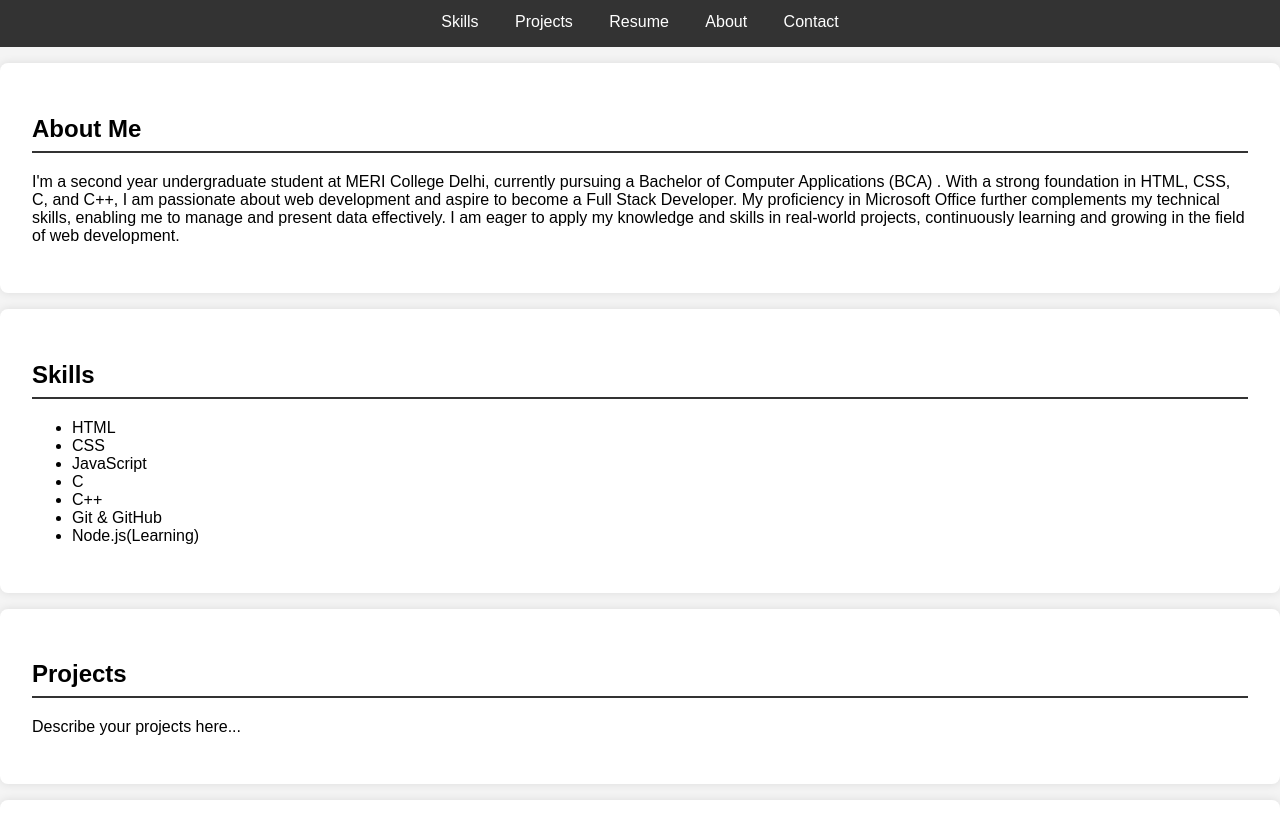
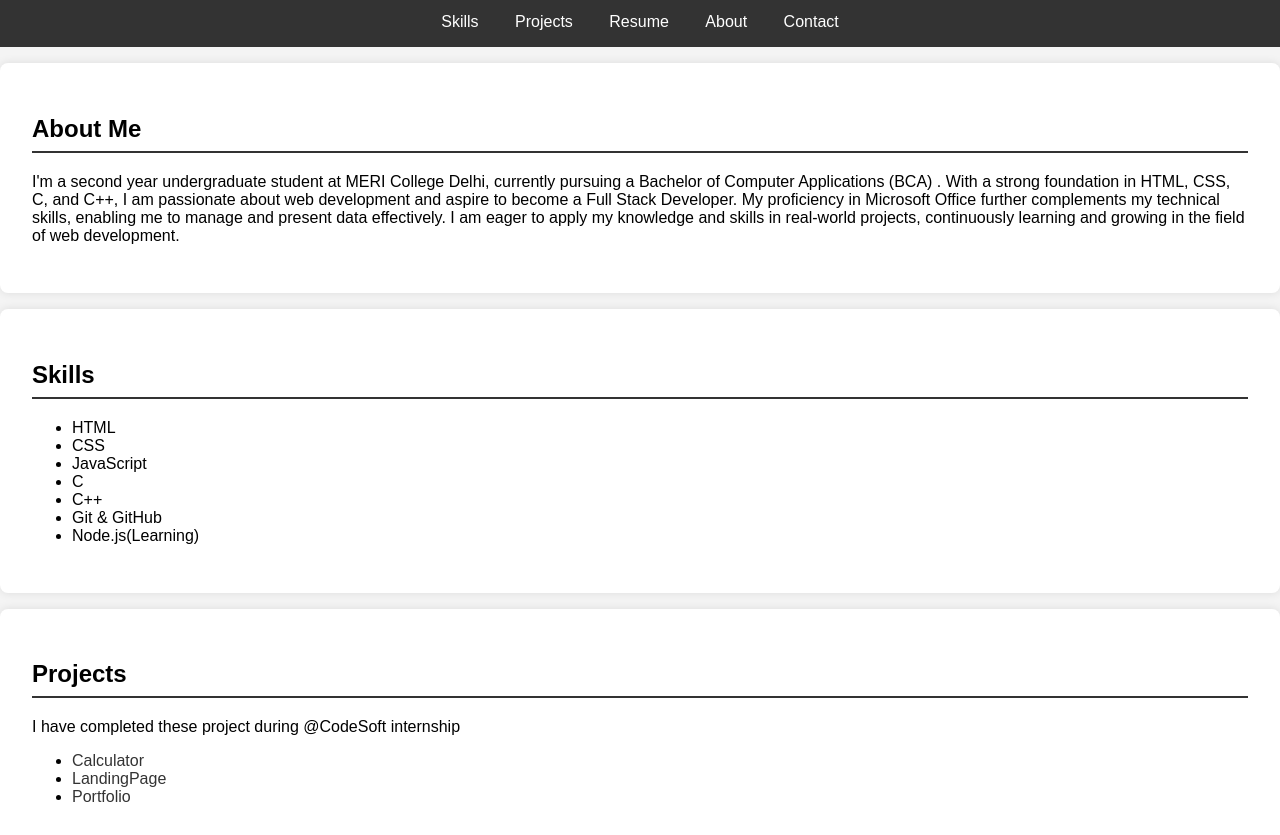
Before and after one commit to fujail57/CodeSoft, a plain HTML site: page Portfolio/index.html in a window 1280 px wide. Shown: the part 117-952 px from the top of the page. Drawn offline with Linux system fonts and the light colour scheme.

Commit message:
Project added in Portfolio

```diff
--- a/Portfolio/index.html
+++ b/Portfolio/index.html
@@ -47,7 +47,12 @@
 
     <section id="projects">
       <h2>Projects</h2>
-      <p>Describe your projects here...</p>
+      <p>I have completed these project during @CodeSoft internship</p>
+      <ul>
+        <li><a href="https://github.com/fujail57/CodeSoft/tree/master/Calculator">Calculator</a></li>
+        <li><a href="https://github.com/fujail57/CodeSoft/tree/master/LandingPage">LandingPage</a></li>
+        <li><a href="https://github.com/fujail57/CodeSoft/tree/master/Portfolio">Portfolio</a></li>
+      </ul>
     </section>
 
     <section id="resume">
```
